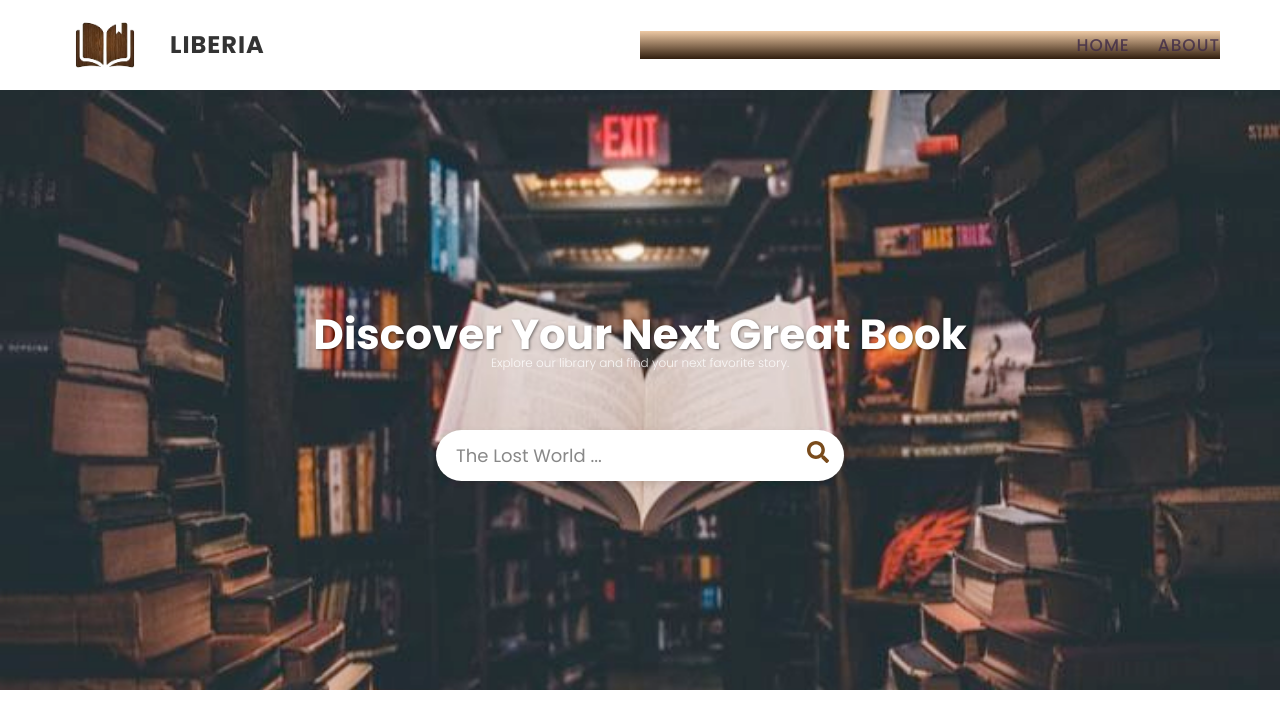
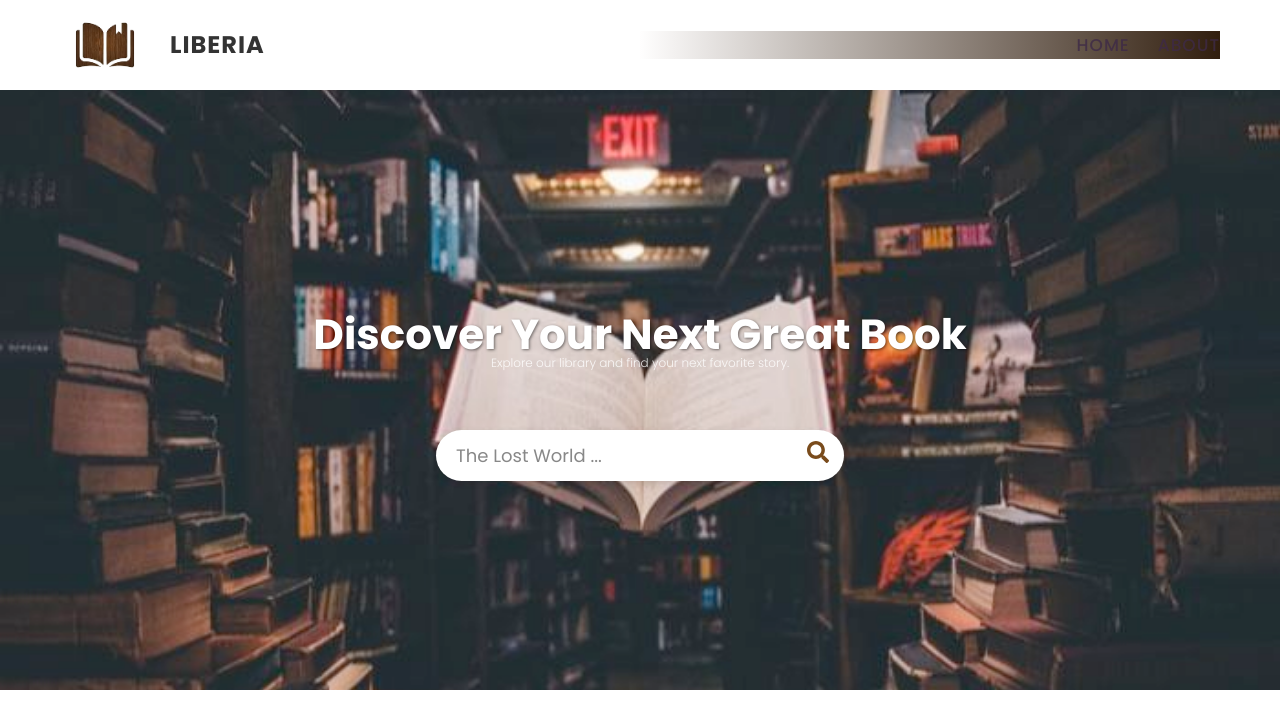
Before and after one commit to BinelaSkenderi/slutprojekt-react-F24, a React (Vite) app: page / in a window 1280 px wide. Shown: the top 728 px of the page. Built offline with nearby package versions, Linux system fonts and the light colour scheme; no server answers.

Commit message:
struktuerat navbar

```diff
--- a/src/components/Navbar/Navbar.scss
+++ b/src/components/Navbar/Navbar.scss
@@ -36,9 +36,13 @@
   right: 0;
   top: 0;
   z-index: 10;
-  background: linear-gradient(#eec9a4, #311e0e); /* Bakgrundsgradient */
+  background: linear-gradient(
+    to right,
+    #fffefe,
+    #311e0e
+  ); /* Bakgrundsgradient */
   height: 100%;
-  width: 280px;
+  width: 160px;
   display: flex;
   padding: 10rem 3rem 0 3rem;
   transform: translateX(100%); /* Döljer navbaren initialt */
--- a/src/components/Navbar/Navbar.tsx
+++ b/src/components/Navbar/Navbar.tsx
@@ -1,63 +1,35 @@
 import React, { useState } from 'react';
 import { Link } from 'react-router-dom';
 import './Navbar.scss';
-import logoImg from '../../images/loggoNew.png';
-import { HiOutlineMenuAlt3 } from 'react-icons/hi';
+import NavbarBrand from './NavbarBrand';
+import NavbarToggler from './NavbarToggler';
+import NavbarMenu from './NavbarMenu';
 
 const Navbar = () => {
   const [toggleMenu, setToggleMenu] = useState(false);
 
   // Toggle menu visibility
-  const handleNavbar = () => setToggleMenu(!toggleMenu);
+  const handleToggleMenu = () => {
+    setToggleMenu(!toggleMenu);
+  };
 
   return (
     <nav className="navbar" id="navbar">
       <div className="container navbar-content flex">
-        {/* Brand and Menu Toggler */}
-        <div className="brand-and-toggler flex flex-sb">
-          <Link to={'/'} className="navbar-brand flex">
-            <img src={logoImg} alt="site logo" />
-            <span className="text-uppercase fw-7 fs-24 ls-1">Liberia</span>
-          </Link>
-          <button
-            type="button"
-            className="navbar-toggler-btn"
-            onClick={handleNavbar}
-          >
-            <HiOutlineMenuAlt3
-              size={35}
-              className={toggleMenu ? 'menu-icon active' : 'menu-icon'}
-            />
-          </button>
-        </div>
+        {/* NavbarBrand: Komponent för logotyp och länken till hemsidan */}
+        <NavbarBrand />
 
-        {/* Menu Items */}
-        <div
-          className={
-            toggleMenu
-              ? 'navbar-collapse show-navbar-collapse'
-              : 'navbar-collapse'
-          }
-        >
-          <ul className="navbar-nav">
-            <li className="nav-item">
-              <Link
-                to="/book"
-                className="nav-link text-uppercase text-white fs-22 fw-6 ls-1"
-              >
-                Home
-              </Link>
-            </li>
-            <li className="nav-item">
-              <Link
-                to="about"
-                className="nav-link text-uppercase text-white fs-22 fw-6 ls-1"
-              >
-                About
-              </Link>
-            </li>
-          </ul>
-        </div>
+        {/* NavbarToggler: Komponent för hamburgermenyn */}
+        <NavbarToggler
+          toggleMenu={toggleMenu}
+          handleToggleMenu={handleToggleMenu} // Skickar rätt funktion
+        />
+
+        {/* NavbarMenu: Komponent för att visa menylänkar */}
+        <NavbarMenu
+          toggleMenu={toggleMenu} // Skickar statusen för menyn
+          handleToggleMenu={handleToggleMenu} // Skickar rätt funktion för att ändra menyn
+        />
       </div>
     </nav>
   );
--- /dev/null
+++ b/src/components/Navbar/NavbarBrand.tsx
@@ -0,0 +1,16 @@
+import React from 'react';
+import { Link } from 'react-router-dom';
+import logoImg from '../../images/loggoNew.png'; // Importera logotypbilden
+
+const NavbarBrand = () => {
+  return (
+    <div className="brand-and-toggler flex flex-sb">
+      <Link to={'/'} className="navbar-brand flex">
+        <img src={logoImg} alt="site logo" />
+        <span className="text-uppercase fw-7 fs-24 ls-1">Liberia</span>
+      </Link>
+    </div>
+  );
+};
+
+export default NavbarBrand;
--- /dev/null
+++ b/src/components/Navbar/NavbarMenu.tsx
@@ -0,0 +1,41 @@
+import React from 'react';
+import { Link } from 'react-router-dom';
+
+interface NavbarMenuProps {
+  toggleMenu: boolean;
+  handleToggleMenu: () => void;
+}
+
+const NavbarMenu: React.FC<NavbarMenuProps> = ({
+  toggleMenu,
+  handleToggleMenu,
+}) => {
+  return (
+    <div
+      className={
+        toggleMenu ? 'navbar-collapse show-navbar-collapse' : 'navbar-collapse'
+      }
+    >
+      <ul className="navbar-nav">
+        <li className="nav-item">
+          <Link
+            to="/"
+            className="nav-link text-uppercase text-white fs-22 fw-6 ls-1"
+          >
+            Home
+          </Link>
+        </li>
+        <li className="nav-item">
+          <Link
+            to="/about"
+            className="nav-link text-uppercase text-white fs-22 fw-6 ls-1"
+          >
+            About
+          </Link>
+        </li>
+      </ul>
+    </div>
+  );
+};
+
+export default NavbarMenu;
--- /dev/null
+++ b/src/components/Navbar/NavbarToggler.tsx
@@ -0,0 +1,25 @@
+import React from 'react';
+import { HiOutlineMenuAlt3, HiX } from 'react-icons/hi';
+
+// Skapa ett interface för props
+interface NavbarTogglerProps {
+  toggleMenu: boolean; // toggleMenu ska vara en boolean
+  handleToggleMenu: () => void; // handleToggleMenu ska vara en funktion utan parametrar som returnerar void (inget värde)
+}
+
+const NavbarToggler: React.FC<NavbarTogglerProps> = ({
+  toggleMenu,
+  handleToggleMenu,
+}) => {
+  return (
+    <button onClick={handleToggleMenu} className="navbar-toggler-btn">
+      {toggleMenu ? (
+        <HiX size={35} className="menu-icon active" /> // Visa "X" när menyn är öppen
+      ) : (
+        <HiOutlineMenuAlt3 size={35} className="menu-icon" /> // Visa hamburgermenyn när den är stängd
+      )}
+    </button>
+  );
+};
+
+export default NavbarToggler;
```
